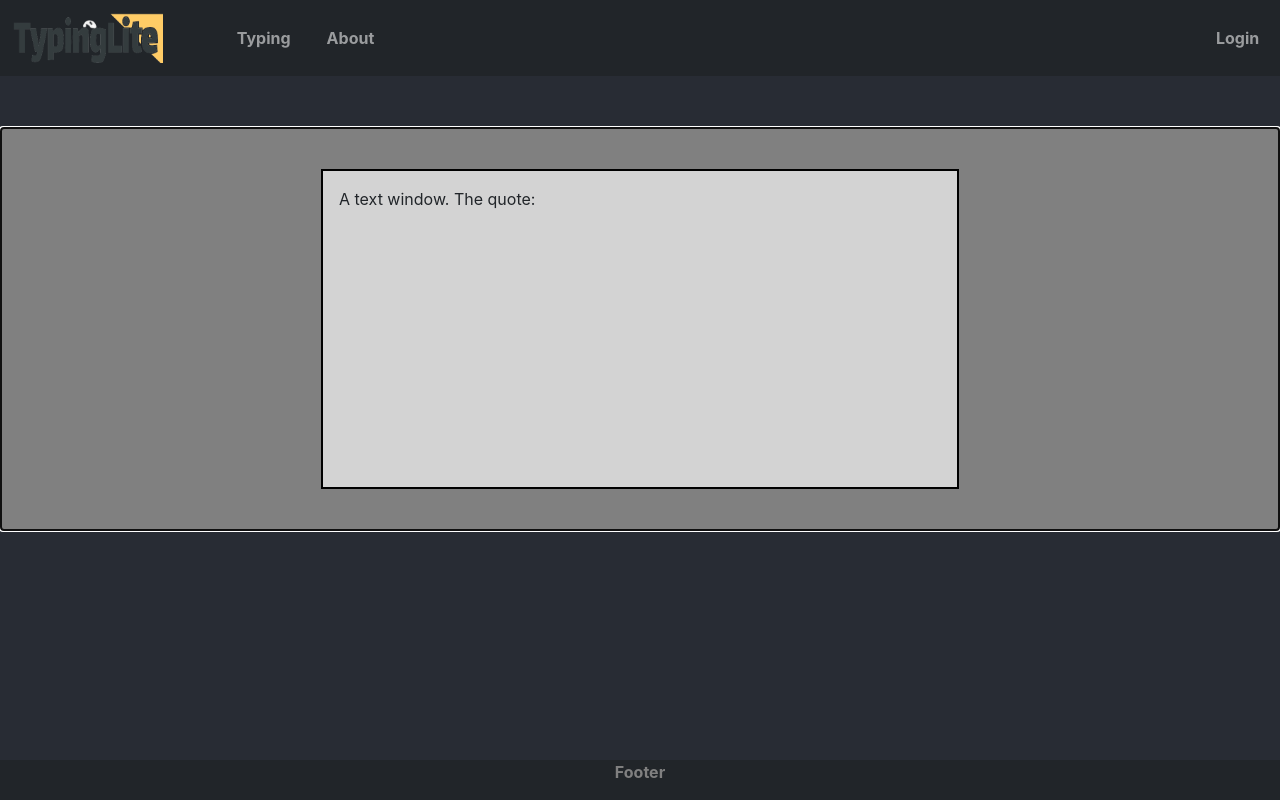
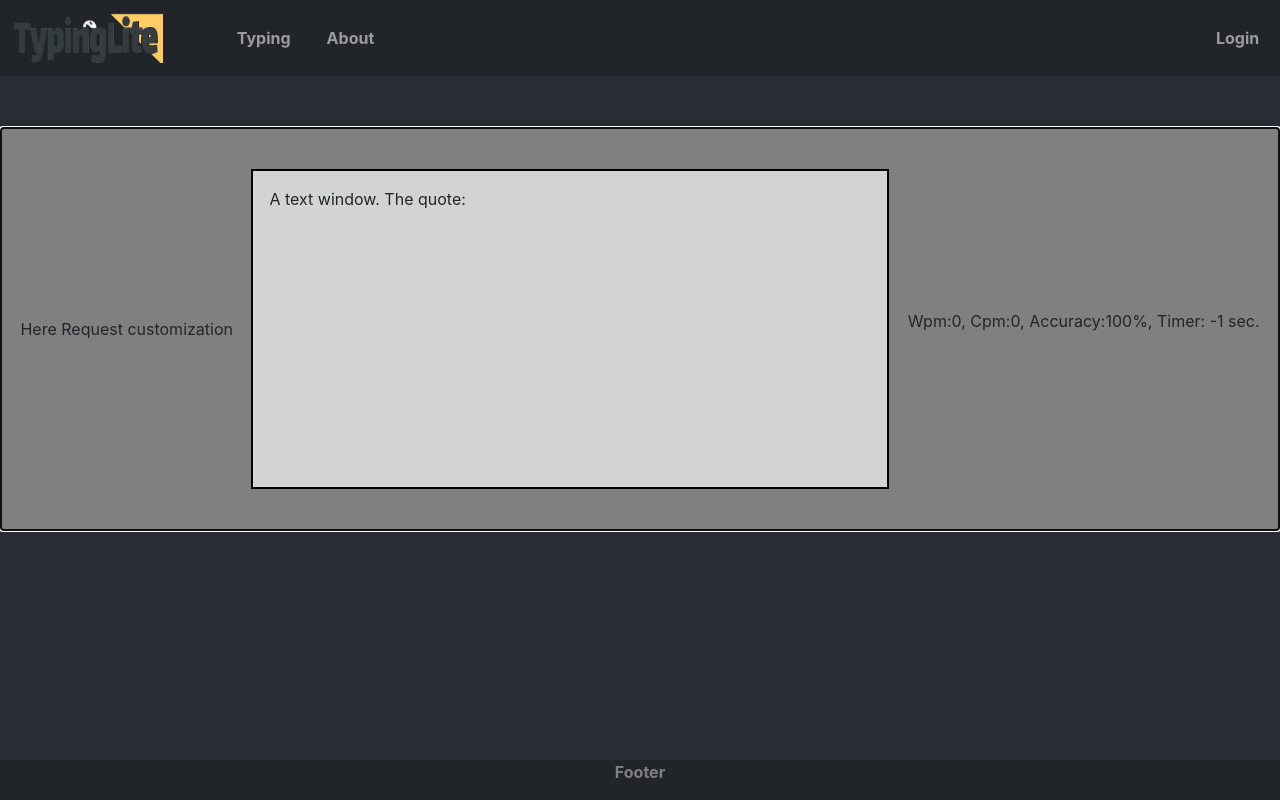
Before and after one commit to inowen/TypeAide, a React (Create React App) app in the folder react_frontend/: page / in a window 1280 px wide. Built offline with nearby package versions, Linux system fonts and the light colour scheme; no server answers.

Commit message:
Feat: Display game stats (provisional)

```diff
--- a/react_frontend/src/TypingTest.tsx
+++ b/react_frontend/src/TypingTest.tsx
@@ -9,7 +9,7 @@ function TypingTest() {
         typed: "", incorrect: "", rest: "",
         simpleKeysPressed: 0, numMistakenKeys: 0,
         quoteStarted: false, quoteFinished: false,
-        timeStarted: null
+        timeStarted: -1, timeEnded: -1
     });
 
     // Auto-focus the typing test to catch keypresses
@@ -39,6 +39,24 @@ function TypingTest() {
 
     }, []);
 
+    // Stats
+    let seconds = -1;
+    let wpm = 0;
+    let cpm = 0;
+    let accPercentage = 100;
+    if (stateObj.quoteStarted) {
+        if (stateObj.quoteFinished) {
+            seconds = stateObj.timeEnded - stateObj.timeStarted;
+        }
+        else {
+            let tNow = new Date().getTime() / 1000;
+            seconds = tNow - stateObj.timeStarted;
+        }
+        cpm = stateObj.simpleKeysPressed / seconds;
+        wpm = cpm/5;
+        accPercentage = (stateObj.numMistakenKeys / stateObj.simpleKeysPressed) * 100;
+    }
+
     return (
         <div className="typingtest"
             ref={thisRef}
@@ -49,7 +67,9 @@ function TypingTest() {
 
         }>
             <div className="vcenterflex">
+                <span>Here Request customization</span>
                 <TextWindow left={stateObj.typed} error={stateObj.incorrect} right={stateObj.rest}/>
+                <p>Wpm:{wpm}, Cpm:{cpm}, Accuracy:{accPercentage}%, Timer: {seconds} sec.</p>
             </div>
         </div>
     );
@@ -60,6 +80,19 @@ function TypingTest() {
  */
 function keyEventHandler(key: string, stateObj: object) {
     console.log("You pressed: " + key);
+
+    // If escape key, next quote and return
+
+    // If the quote has ended, return immediately
+
+    // If the key is delete...
+    //... if ctrlKey, else
+    // (don't delete if there's nothing to delete)
+
+    // for normal keys:
+    // - move character from one array to the other.
+    // - if left.empty() finish quote and record end time
+    // - totalKeys++, if wrong then wrongKeys++
 }
 
 export default TypingTest;
```
